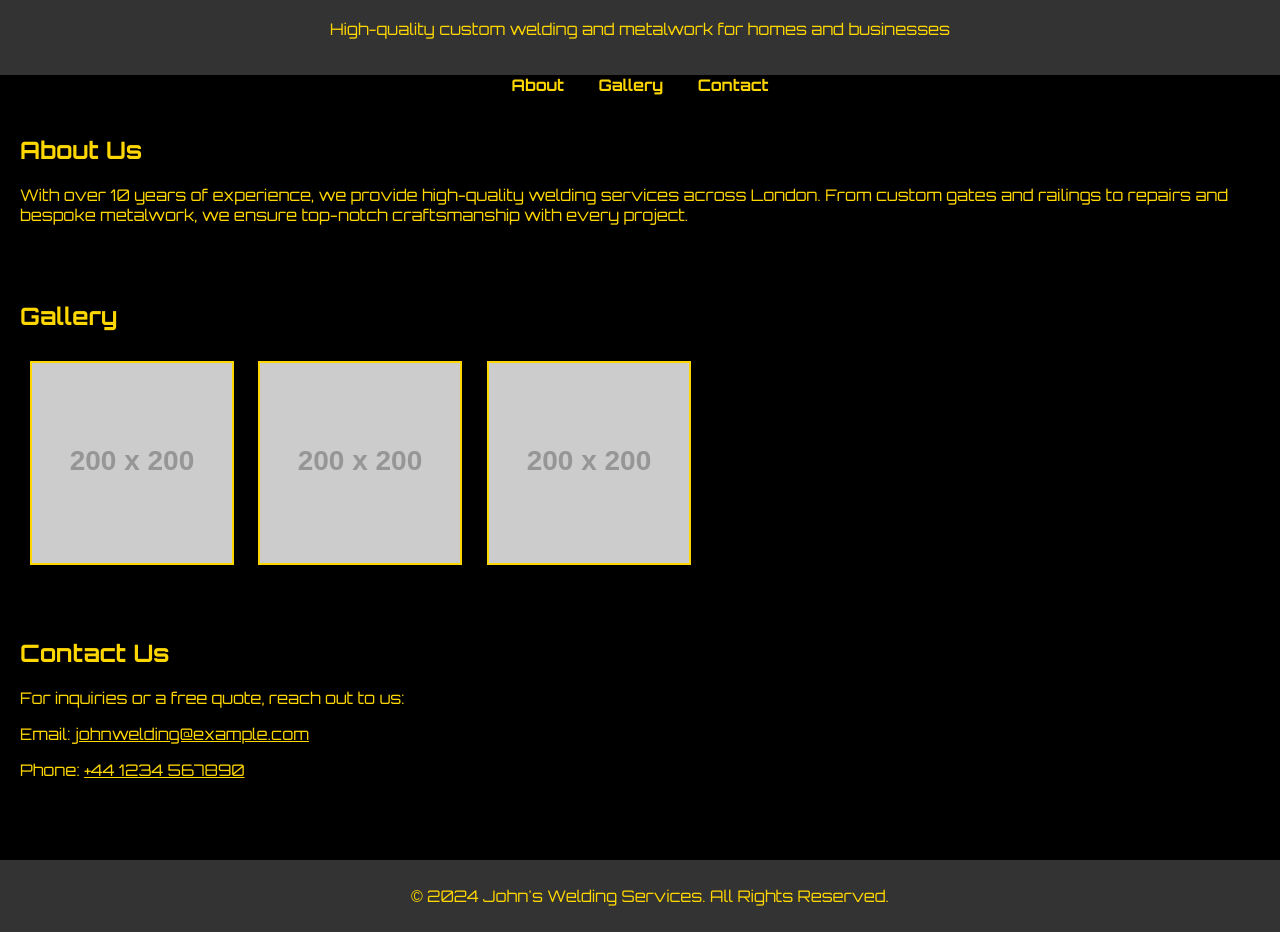
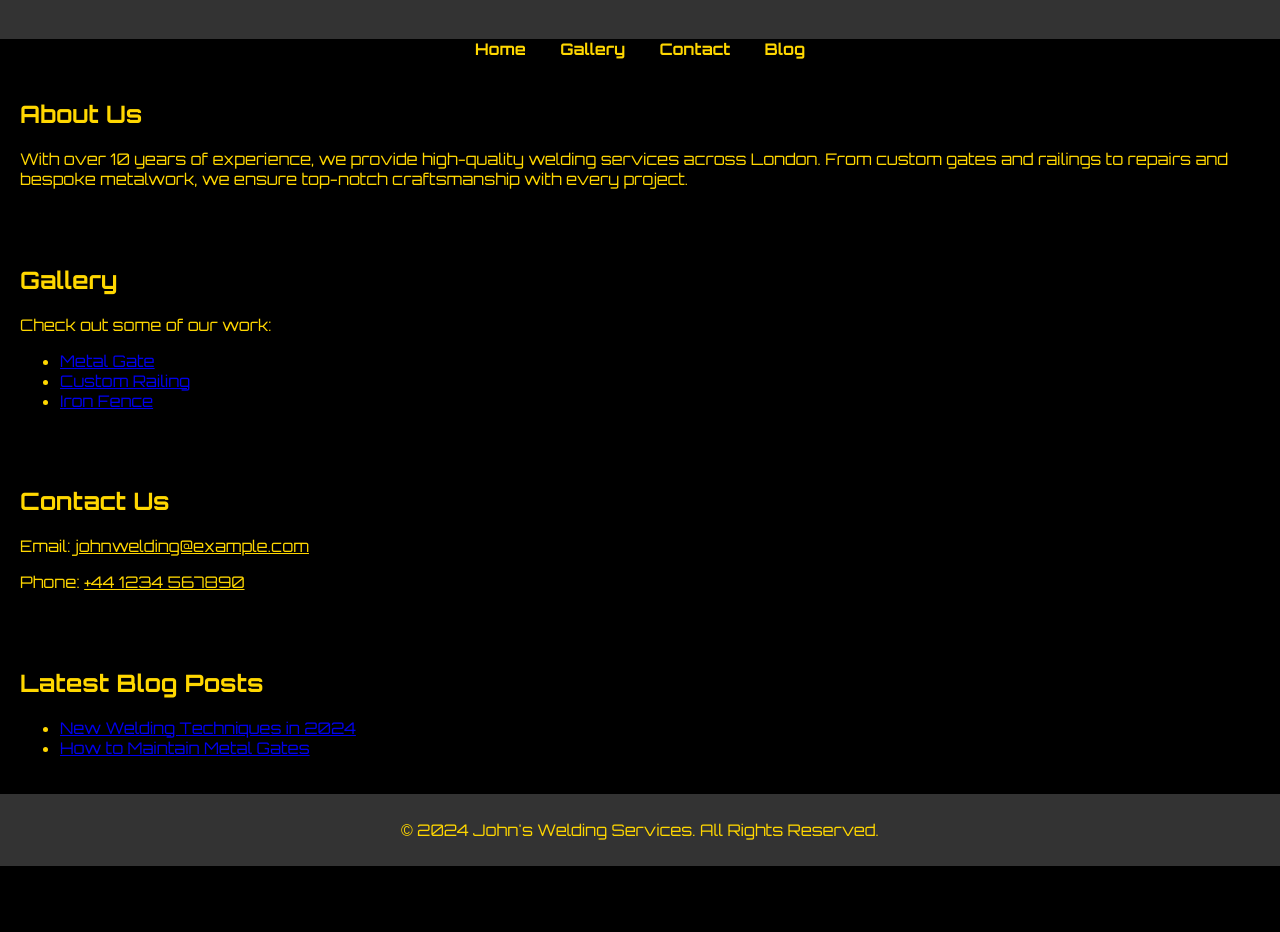
Before and after one commit to MarketMax/welding-services, a plain HTML site: page index.html in a window 1280 px wide. Shown: the part 84-1016 px from the top of the page. After the commit the page ends 950 px from the top, so only its background shows below. Drawn offline with Linux system fonts and the light colour scheme; placeholder pictures from the web are drawn by us.

Commit message:
Update index.html

```diff
--- a/index.html
+++ b/index.html
@@ -3,16 +3,14 @@
 <head>
     <meta charset="UTF-8">
     <meta name="viewport" content="width=device-width, initial-scale=1.0">
-    <title>Welding Services in London</title>
-
-    <!-- Подключение шрифта Orbitron -->
+    <title>John's Welding Services in London</title>
     <style>
         @import url('https://fonts.googleapis.com/css2?family=Orbitron:wght@400;700&display=swap');
 
         body {
-            font-family: 'Orbitron', sans-serif; /* Применяем шрифт Orbitron */
-            background-color: #000; /* Черный фон */
-            color: #FFD700; /* Золотой цвет текста */
+            font-family: 'Orbitron', sans-serif;
+            background-color: #000;
+            color: #FFD700;
             margin: 0;
             padding: 0;
         }
@@ -51,20 +49,6 @@
             color: #FFD700;
             text-align: center;
             padding: 10px;
-            position: relative;
-            width: 100%;
-            margin-top: 20px; /* Добавлено для расстояния от контента */
-        }
-
-        .gallery img {
-            width: 200px;
-            height: auto;
-            margin: 10px;
-            border: 2px solid #FFD700;
-        }
-
-        .contact-info {
-            margin-bottom: 40px; /* Пространство между контактами и футером */
         }
     </style>
 </head>
@@ -72,38 +56,44 @@
 
 <header>
     <h1>John's Welding Services in London</h1>
-    <p>High-quality custom welding and metalwork for homes and businesses</p>
 </header>
 
 <nav>
     <ul>
-        <li><a href="#about">About</a></li>
-        <li><a href="#gallery">Gallery</a></li>
-        <li><a href="#contact">Contact</a></li>
+        <li><a href="index.html">Home</a></li>
+        <li><a href="gallery.html">Gallery</a></li>
+        <li><a href="contact.html">Contact</a></li>
+        <li><a href="blog.html">Blog</a></li>
     </ul>
 </nav>
 
-<section id="about">
+<section>
     <h2>About Us</h2>
     <p>With over 10 years of experience, we provide high-quality welding services across London. From custom gates and railings to repairs and bespoke metalwork, we ensure top-notch craftsmanship with every project.</p>
 </section>
 
-<section id="gallery">
+<section>
     <h2>Gallery</h2>
-    <div class="gallery">
-        <img src="https://via.placeholder.com/200" alt="Metal Gate">
-        <img src="https://via.placeholder.com/200" alt="Custom Railing">
-        <img src="https://via.placeholder.com/200" alt="Iron Fence">
-    </div>
+    <p>Check out some of our work:</p>
+    <ul>
+        <li><a href="gallery.html">Metal Gate</a></li>
+        <li><a href="gallery.html">Custom Railing</a></li>
+        <li><a href="gallery.html">Iron Fence</a></li>
+    </ul>
 </section>
 
-<section id="contact">
+<section>
     <h2>Contact Us</h2>
-    <div class="contact-info">
-        <p>For inquiries or a free quote, reach out to us:</p>
-        <p>Email: <a href="mailto:johnwelding@example.com" style="color:#FFD700;">johnwelding@example.com</a></p>
-        <p>Phone: <a href="tel:+441234567890" style="color:#FFD700;">+44 1234 567890</a></p>
-    </div>
+    <p>Email: <a href="mailto:johnwelding@example.com" style="color:#FFD700;">johnwelding@example.com</a></p>
+    <p>Phone: <a href="tel:+441234567890" style="color:#FFD700;">+44 1234 567890</a></p>
+</section>
+
+<section>
+    <h2>Latest Blog Posts</h2>
+    <ul>
+        <li><a href="blog.html">New Welding Techniques in 2024</a></li>
+        <li><a href="blog.html">How to Maintain Metal Gates</a></li>
+    </ul>
 </section>
 
 <footer>
```
